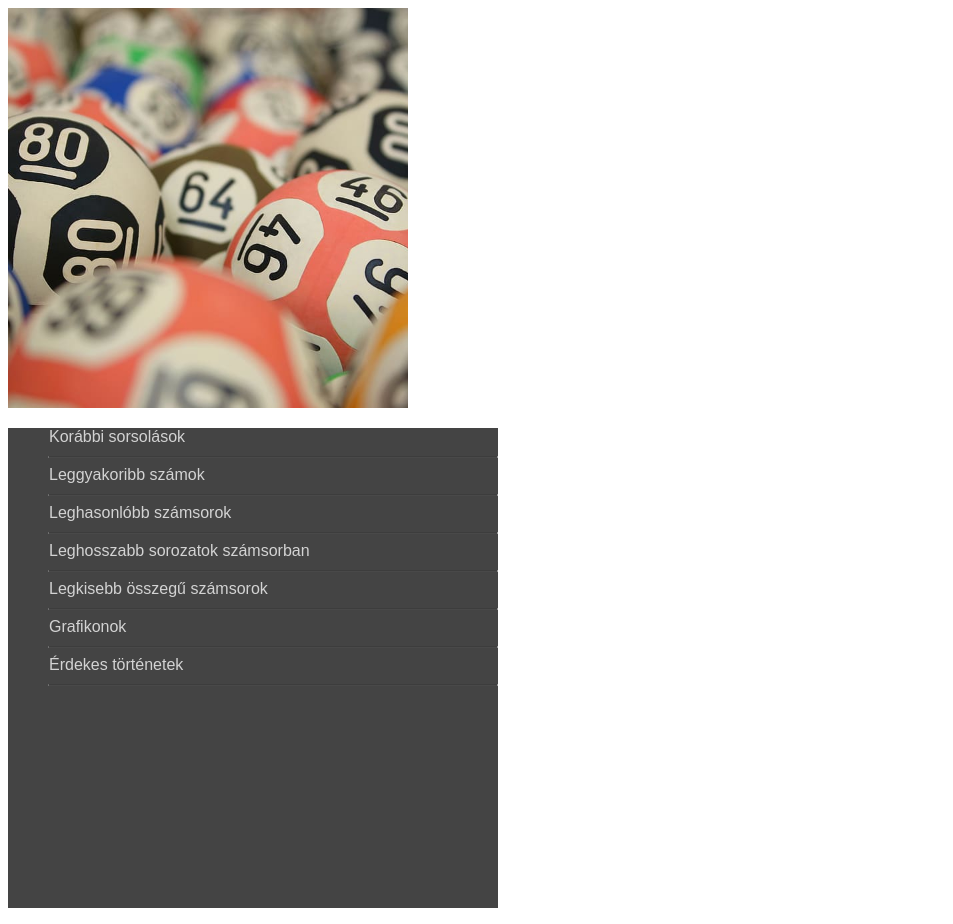
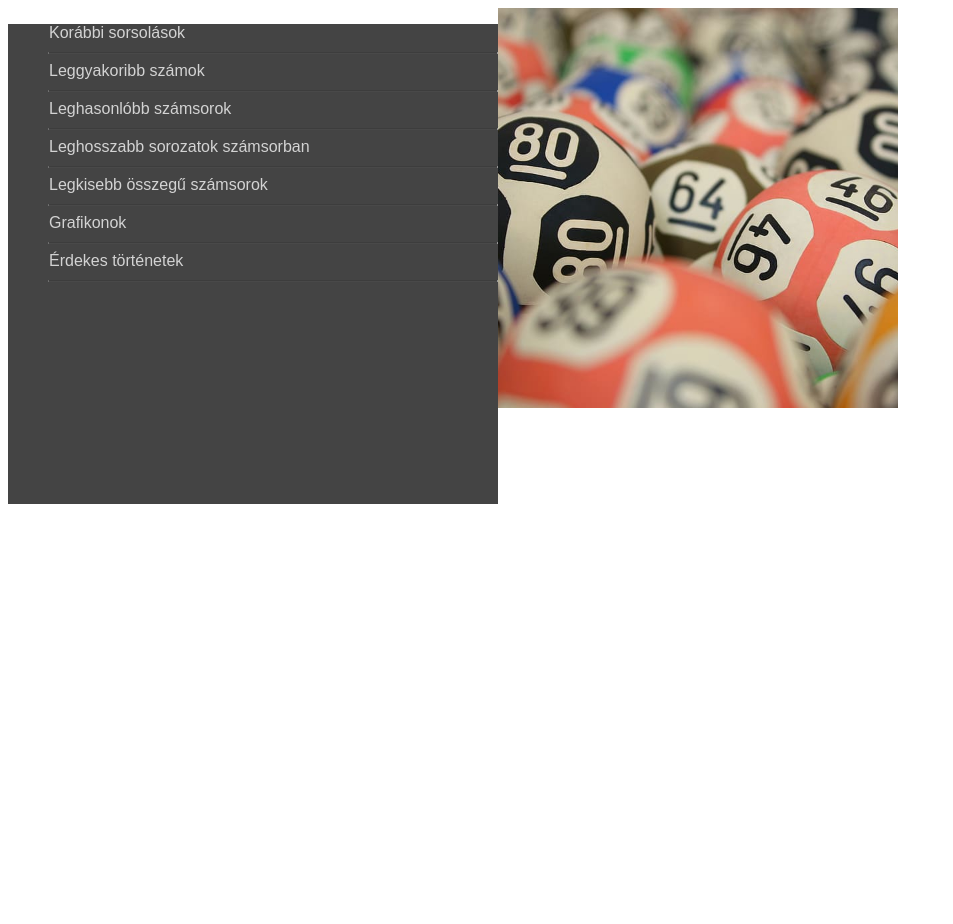
Before and after one commit to KrizsakKornelKaroly/IKT_Lotto, a plain HTML site: page index.html in a window 1280 px wide. Shown: the whole page, without its empty margins (0-953 px from the left). After the commit the page ends 800 px from the top, so only its background shows below. Drawn offline with Linux system fonts and the light colour scheme.

Commit message:
css bugfix, float,

```diff
--- a/css.css
+++ b/css.css
@@ -5,6 +5,7 @@ ul{
    background-color: #444444;
    height: 480px;
    font-size:medium;
+   float: left;
 }
 a{
    text-decoration: none;
@@ -20,4 +21,3 @@ li{
    height: 20px;
    text-indent: 1px;
 }
-/* Képszélesség 400px! */
```
